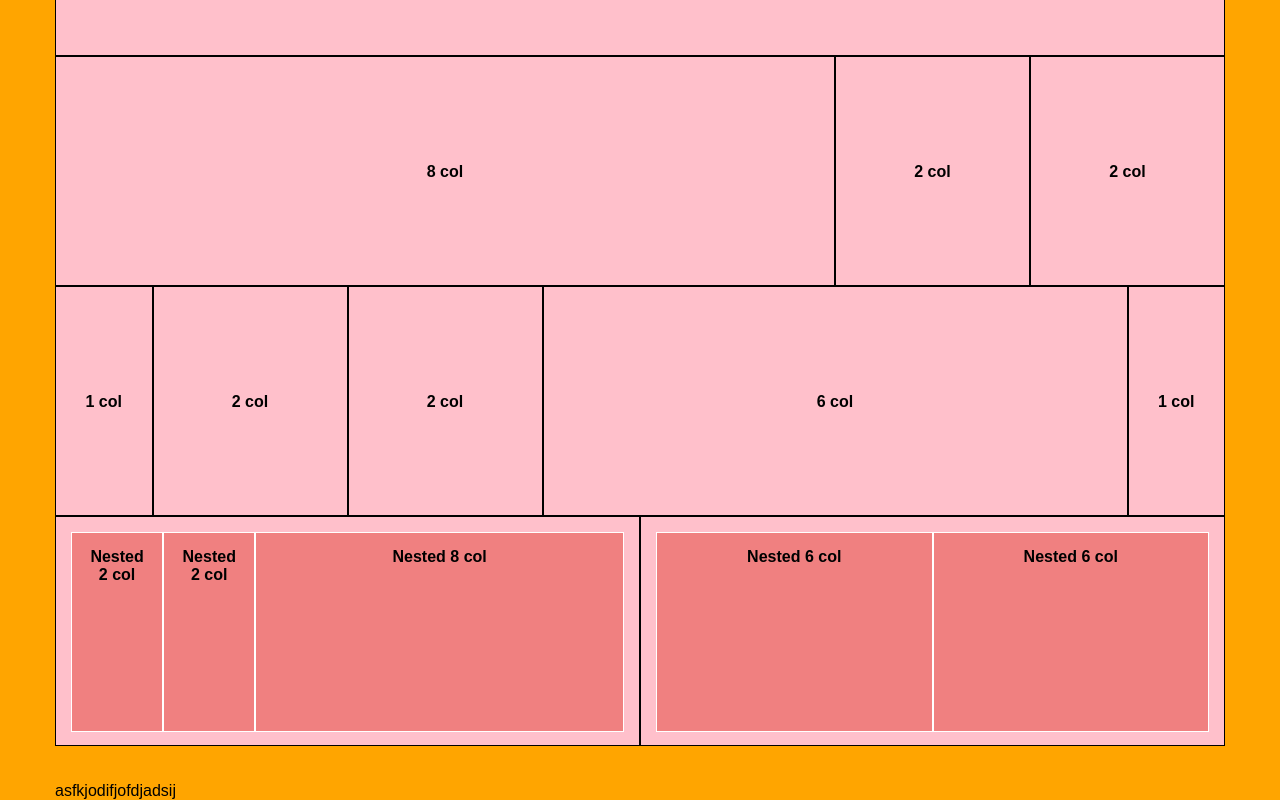
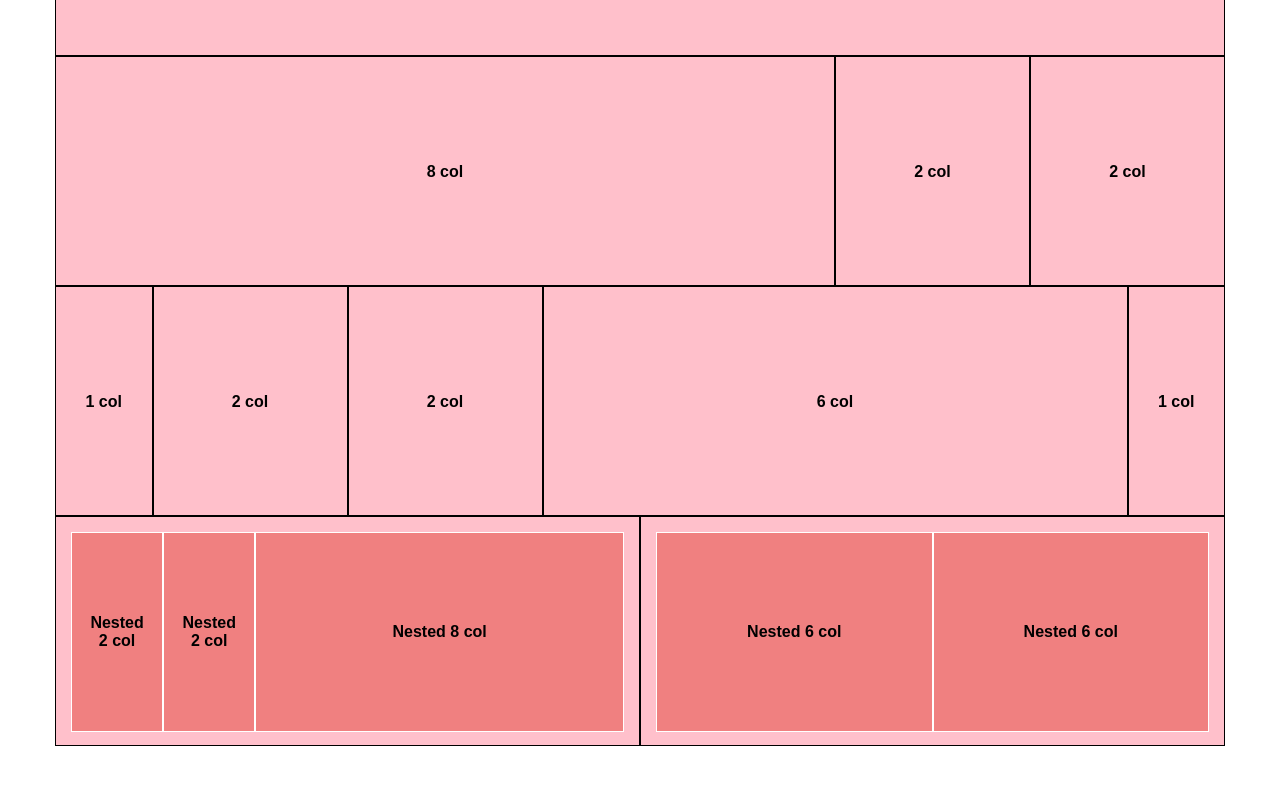
Before and after one commit to simonebresci/html-css-12bool, a plain HTML site: page index.html in a window 1280 px wide. Shown: the part 422-1222 px from the top of the page. After the commit the page ends 1168 px from the top, so only its background shows below. Drawn offline with Linux system fonts and the light colour scheme.

Commit message:
ESERCIZIO COMPLETATO

```diff
--- a/css/framework.css
+++ b/css/framework.css
@@ -1,16 +1,9 @@
 /* Regole generali framework */
-*{
-  background-color: orange;
-}
 
-
-/* Classi framework */
-
-
+/* container generico */
 .container{
   max-width: 1170px;
 }
-
 /* Container generico con clearfix*/
 .container::after{
   content:"";
@@ -18,13 +11,13 @@
   clear:both;
 }
 
-/* Float left su tutte le colonne */
+/* Float left su tutte le colonne contenenti la parola "col-""*/
 [class*="col-"]{
   color: red;
   float:left;
 }
 
-
+/* DEFINIZIONE DI TUTTE LE LARGHEZZE DELLE COLONNE LAYOUT */
 /* Col-1 */
 .col-1{
   /* Larghezza colonna espressa in dodicesimi */
@@ -85,3 +78,4 @@
   /* Larghezza colonna espressa in dodicesimi */
   width: calc((100%) / 12 * 12);
 }
+/* /DEFINIZIONE DI TUTTE LE LARGHEZZE DELLE COLONNE LAYOUT */
--- a/css/style.css
+++ b/css/style.css
@@ -6,8 +6,9 @@
   /* Font standard */
   font-family: 'Montserrat', sans-serif;
 }
+/* /PROPRIETA' GENERALI */
 
-/* Proprietà div */
+/* Proprietà colonna */
 [class*="col-"]{
   color:black;
   font-weight: bold;
@@ -20,19 +21,16 @@
   text-align: center;
 }
 
+/* COLONNE NESTED */
 
 /* Aggiungi padding alle celle nested */
 .container [class*="col-"]{
-  padding: 15px;
-
+  padding: 15px; /* volutamente più spesso dell'esercizio*/
 }
-
-/* .container [class*="col-"] .container{
-  background-color: green;
-} */
 
 /* Seleziona le colonne nested */
 .container [class*="col-"] .container [class*="col-"]{
+  position: relative;
   background-color: lightcoral;
   border: 1px solid white;
   height: 200px;  /* 200-30 di padding*/
@@ -40,20 +38,14 @@
   /* Resetta line-height */
   line-height: normal;
 
-  /* Centra testo nella colonna */
-  /* position: relative;
-  top:10px; */
-  /* top:50%;
-  left:50%;
-  transform: translate("-50%";"-50%"); */ */
-
 }
 
-.container [class*="col-"] .container [class*="col-"] #text{
-  color: white;
+.container [class*="col-"] .container [class*="col-"] span {
+  /* Centra testo nella colonna */
+  position: absolute;
+  transform: translate(-50%,-50%);
+  top:50%;
+  left:50%;
 }
 
-/* Scrivi "nested" nel contenuto delle colonne nested */
-.container [class*="col-"] .container [class*="col-"]:before{
-  content: "Nested ";
-}
+/* /COLONNE NESTED */
--- a/index.html
+++ b/index.html
@@ -2,7 +2,7 @@
 <html lang="it" dir="ltr">
   <head>
     <meta charset="utf-8">
-    <!-- CSS Frame and style -->
+    <!-- CSS Framework and style -->
     <link rel="stylesheet" href="./css/framework.css">
     <link rel="stylesheet" href="./css/style.css">
 
@@ -64,15 +64,15 @@
         <div class="container">
           <div class="col-6">
             <div class="container">
-              <div class="col-2">2 col</div>
-              <div class="col-2">2 col</div>
-              <div class="col-8">8 col</div>
+              <div class="col-2"><span>Nested 2 col</span></div>
+              <div class="col-2"><span>Nested 2 col</span></div>
+              <div class="col-8"><span>Nested 8 col</span></div>
             </div>
           </div>
           <div class="col-6">
             <div class="container">
-              <div class="col-6">6 col</div>
-              <div class="col-6">6 col</div>
+              <div class="col-6"><span>Nested 6 col</span></div>
+              <div class="col-6"><span>Nested 6 col</span></div>
             </div>
           </div>
         </div>
@@ -81,29 +81,6 @@
       </div>
       <!-- /Container esercizio -->
 
-
-      <!-- Test colonne -->
-      <br>
-      <br>
-      <div class="container">
-        asfkjodifjofdjadsij
-      </div>
-
-      <!-- <div class="container">
-        <div class="col-1">1 col</div>
-        <div class="col-2">2 col</div>
-        <div class="col-3">3 col</div>
-        <div class="col-4">4 col</div>
-        <div class="col-5">5 col</div>
-        <div class="col-6">6 col</div>
-        <div class="col-7">7 col</div>
-        <div class="col-8">8 col</div>
-        <div class="col-9">9 col</div>
-        <div class="col-10">10 col</div>
-        <div class="col-11">11 col</div>
-        <div class="col-12">12 col</div>
-      </div> -->
-
     </div>
     <!-- /Container di pagina -->
   </body>
```
